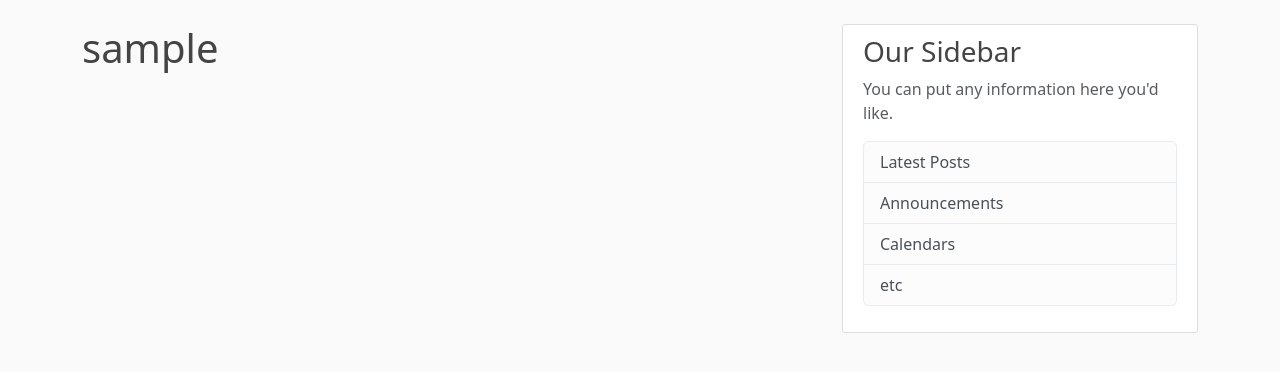
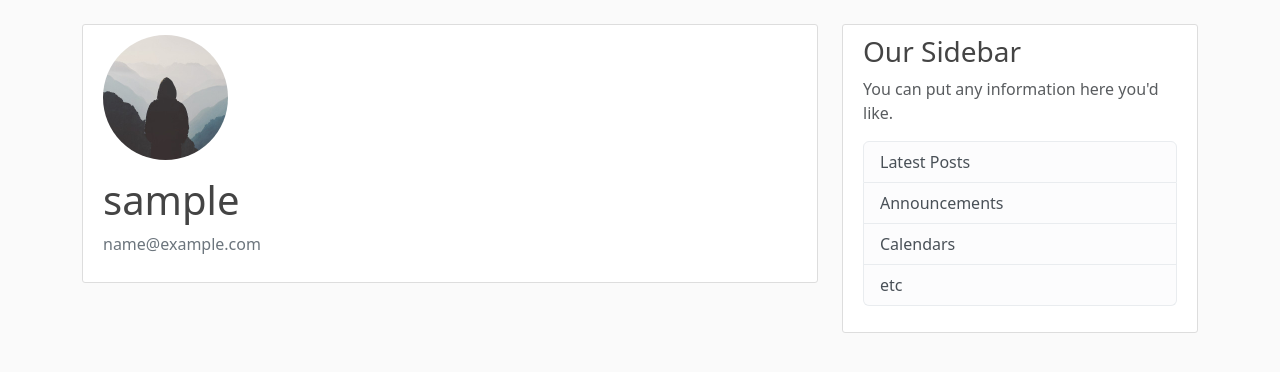
Before and after one commit to Frankenstein9585/Flask_Blog, a Flask app: page /account in a window 1280 px wide. Shown: the part 56-428 px from the top of the page. Run offline with Flask 3, Linux system fonts and the light colour scheme; the visitor is signed in with stand-in values (Sample User, id 1).

Commit message:
Added an account page;

```diff
--- a/flaskblog/routes.py
+++ b/flaskblog/routes.py
@@ -72,4 +72,5 @@ def logout():
 @app.route('/account')
 @login_required
 def account():
-    return render_template('account.html', title='Account')
+    image_file = url_for('static', filename=current_user.image_file)
+    return render_template('account.html', title='Account', image_file=image_file)
--- a/flaskblog/templates/account.html
+++ b/flaskblog/templates/account.html
@@ -1,4 +1,13 @@
 {% extends "layout.html" %}
 {% block content%}
-    <h1>{{ current_user.username }}</h1>
+    <div class="content-section">
+      <div class="media">
+        <img class="rounded-circle account-img" src="{{ image_file }}">
+        <div class="media-body">
+          <h2 class="account-heading">{{ current_user.username }}</h2>
+          <p class="text-secondary">{{ current_user.email }}</p>
+        </div>
+      </div>
+      <!-- FORM HERE -->
+    </div>
 {% endblock content%}
```
Also changed, not shown: flaskblog/static/default.jpg (added).
